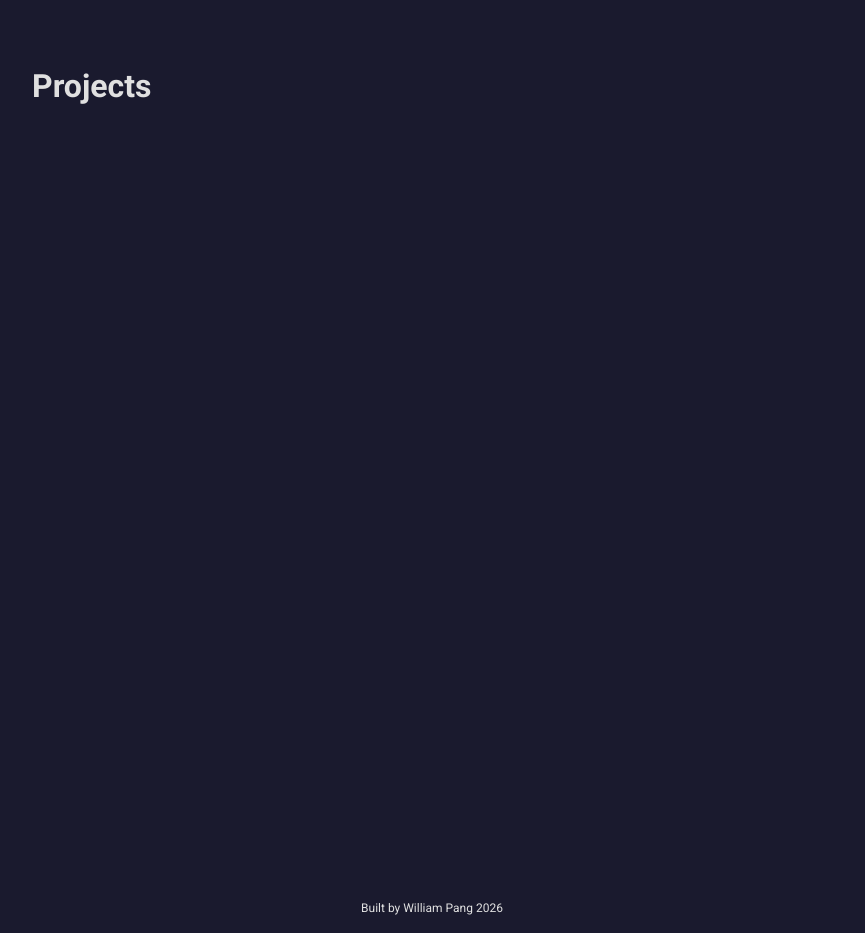
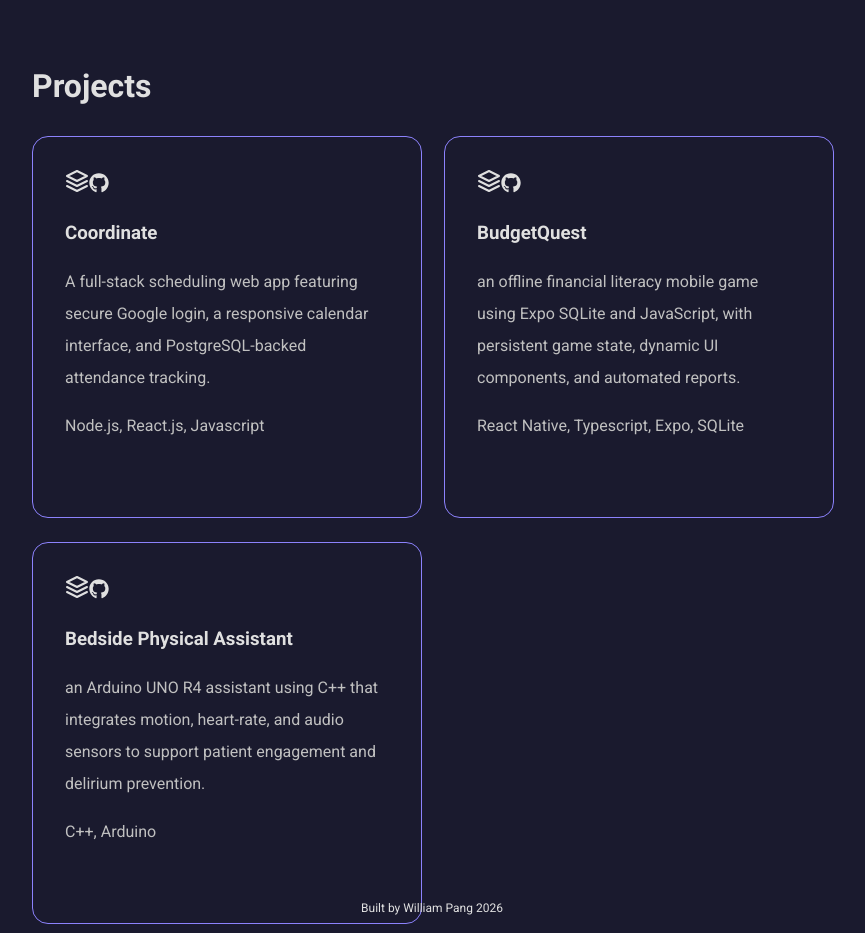
Before and after one commit to wil680/William, a React (Vite) app: page / in a window 1280 px wide. Shown: the part 2680-3613 px from the top of the page, without its empty margins (208-1073 px from the left). Built offline with nearby package versions, Linux system fonts and the light colour scheme.

Commit message:
Added project section elements.

```diff
--- a/src/App.jsx
+++ b/src/App.jsx
@@ -7,7 +7,7 @@ import Icons from "./components/icons/icons";
 import Description from "./components/header/description";
 import About from "./components/about";
 import Experience from "./components/experience/experience";
-import Projects from "./components/projects";
+import Projects from "./components/projects/projects";
 
 export default function App() {
   function handleClick() {
--- a/src/components/projects.jsx
+++ /dev/null
@@ -1,9 +0,0 @@
-export default function Projects() {
-  return (
-    <div id="projects">
-      <div className="subsection">
-        <h2 className="subsection-title">Projects</h2>
-      </div>
-    </div>
-  );
-}
--- /dev/null
+++ b/src/components/projects/projects.css
@@ -0,0 +1,23 @@
+.project {
+  border: 1px solid;
+  border-color: #8c82fc;
+  width: 100%;
+  border-radius: 16px;
+  min-height: 380px;
+}
+
+.project-container {
+  display: grid;
+  grid-template-columns: repeat(2, 1fr);
+  gap: 1.5rem;
+  max-width: 800px;
+}
+
+.project:hover {
+  transform: translateY(-4px);
+  box-shadow: 0 20px 30px rgba(0, 0, 0, 0.4);
+}
+
+.project-content {
+  padding: 2rem;
+}
--- /dev/null
+++ b/src/components/projects/projects.jsx
@@ -0,0 +1,54 @@
+import "./Projects.css";
+import { FaGithub, FaCode } from "react-icons/fa";
+import { FiLayers } from "react-icons/fi";
+
+export default function Projects() {
+  const projects = [
+    {
+      name: "Coordinate",
+      description:
+        "A full-stack scheduling web app featuring secure Google login, a responsive calendar interface, and PostgreSQL-backed attendance tracking.",
+      technology: "Node.js, React.js, Javascript",
+      github: "https://github.com/wil680",
+    },
+    {
+      name: "BudgetQuest",
+      description:
+        "an offline financial literacy mobile game using Expo SQLite and JavaScript, with persistent game state, dynamic UI components, and automated reports.",
+      technology: "React Native, Typescript, Expo, SQLite",
+      github: "https://github.com/wil680",
+    },
+    {
+      name: "Bedside Physical Assistant",
+      description:
+        "an Arduino UNO R4 assistant using C++ that integrates motion, heart-rate, and audio sensors to support patient engagement and delirium prevention.",
+      technology: "C++, Arduino",
+      github: "https://github.com/wil680",
+    },
+  ];
+
+  return (
+    <div id="projects">
+      <div className="subsection">
+        <h2 className="subsection-title">Projects</h2>
+        <div className="project-container">
+          {projects.map((project, index) => (
+            <div className="project" key={index}>
+              <div className="project-content">
+                <div className="project-heading">
+                  <FiLayers size={24}></FiLayers>
+                  <a href="https://github.com/wil680" target="_blank">
+                    <FaGithub size={20} />
+                  </a>
+                </div>
+                <h3 className="project-name">{project.name}</h3>
+                <p className="project-desc">{project.description}</p>
+                <p className="project-tech">{project.technology}</p>
+              </div>
+            </div>
+          ))}
+        </div>
+      </div>
+    </div>
+  );
+}
--- a/src/index.css
+++ b/src/index.css
@@ -103,6 +103,7 @@ button:focus-visible {
 
 p {
   line-height: 2;
+  color: #c0c0c0;
 }
 
 li {
```
